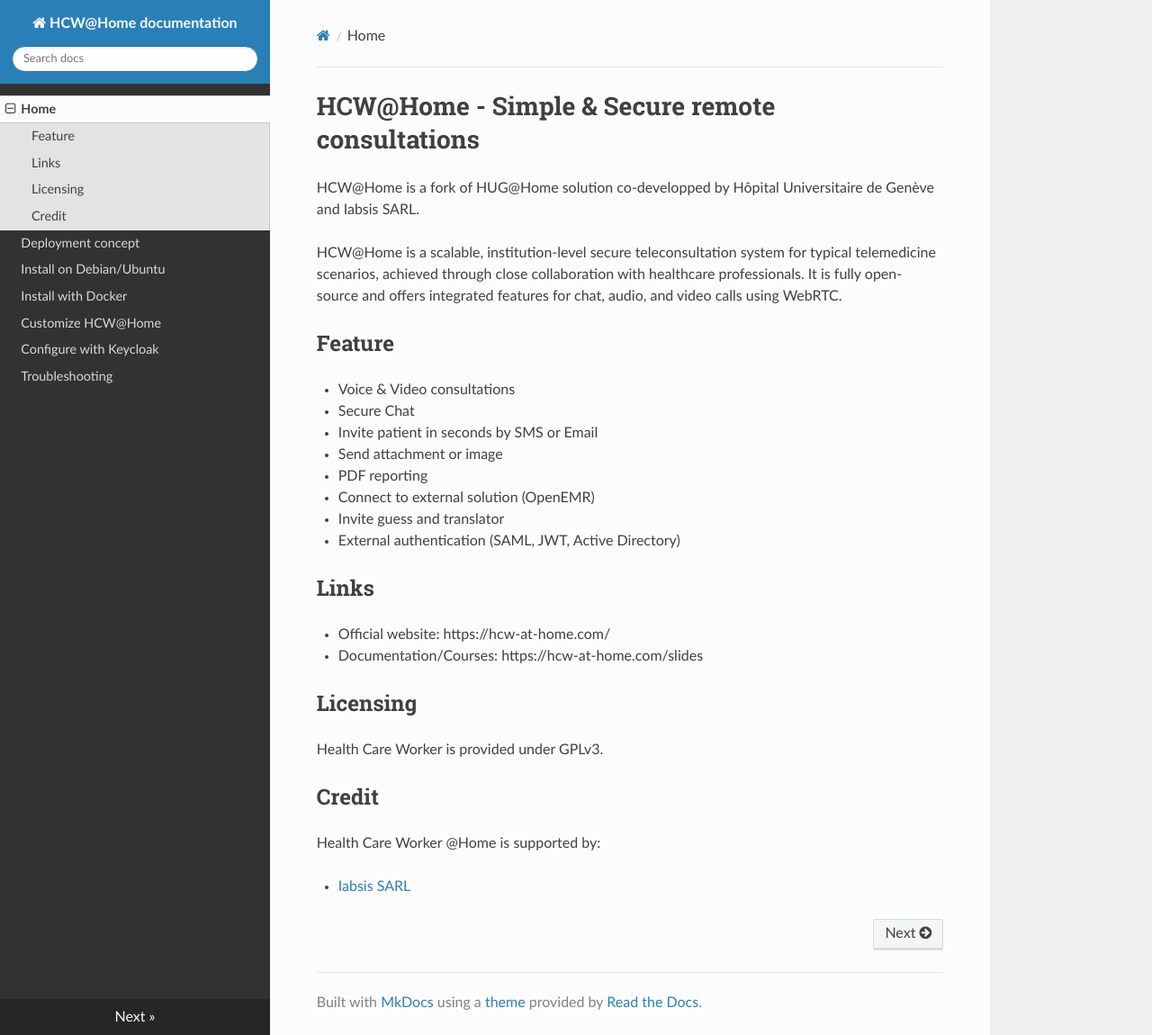
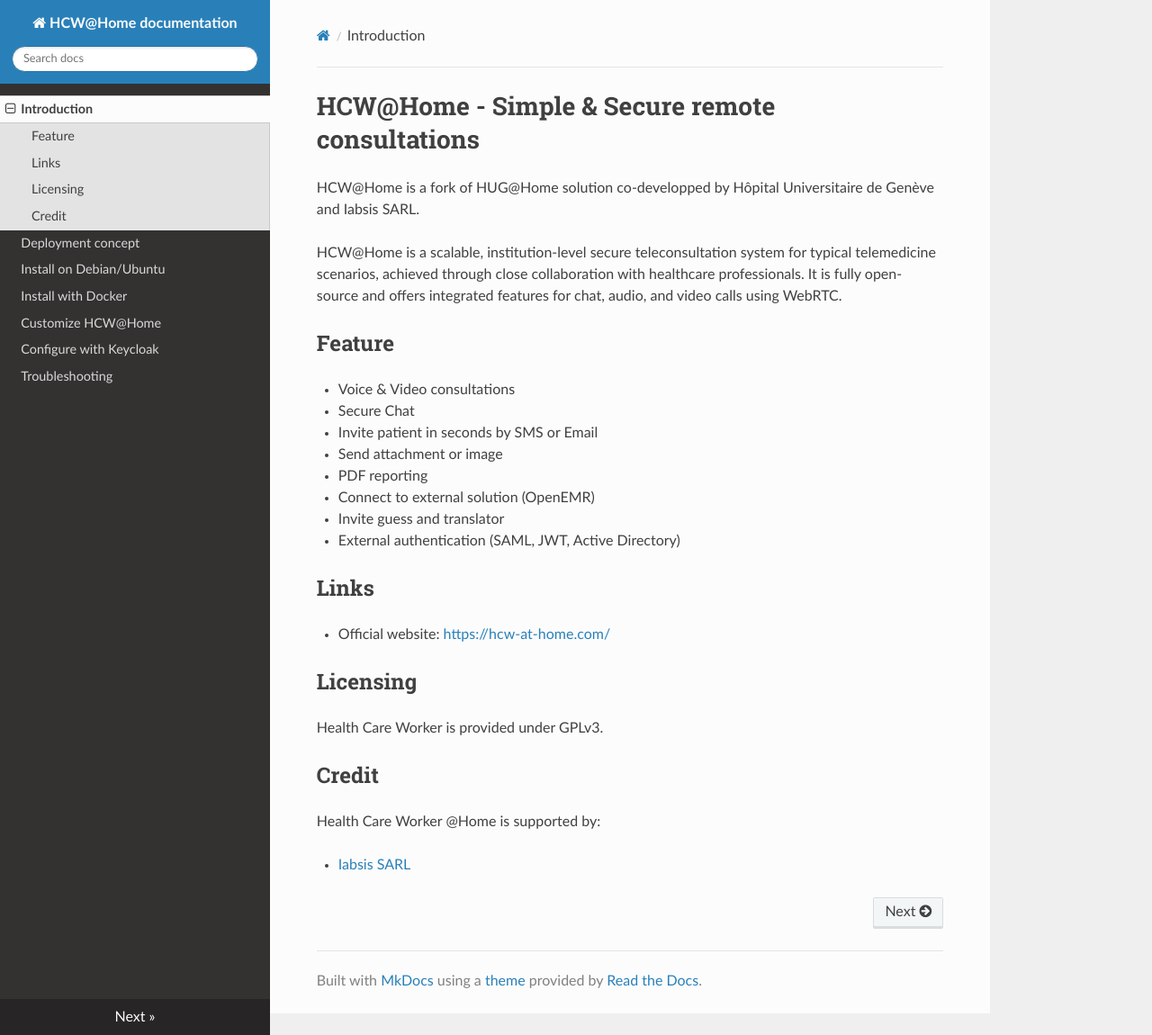
Before and after one commit to HCW-home/hcw-docs, an MkDocs documentation site: the page built from docs/index.md, in a window 1280 px wide and 1150 px high. Shown: the whole window at 90% size. Built offline with MkDocs 1.6.1, drawn with Linux system fonts in a browser that asks for light colours; nearby versions of some CDN libraries.

Commit message:
Fix link

```diff
--- a/docs/index.md
+++ b/docs/index.md
@@ -17,8 +17,7 @@
 
 ## Links
 
-- Official website: https://hcw-at-home.com/
-- Documentation/Courses: https://hcw-at-home.com/slides
+- Official website: [https://hcw-at-home.com/](https://hcw-at-home.com/)
 
 ## Licensing
 
--- a/mkdocs.yml
+++ b/mkdocs.yml
@@ -1,6 +1,6 @@
 site_name: HCW@Home documentation
 nav:
-  - Home: index.md
+  - Introduction: index.md
   - Deployment concept: deploy.md
   - Install on Debian/Ubuntu: debian.md
   - Install with Docker: docker.md
```
